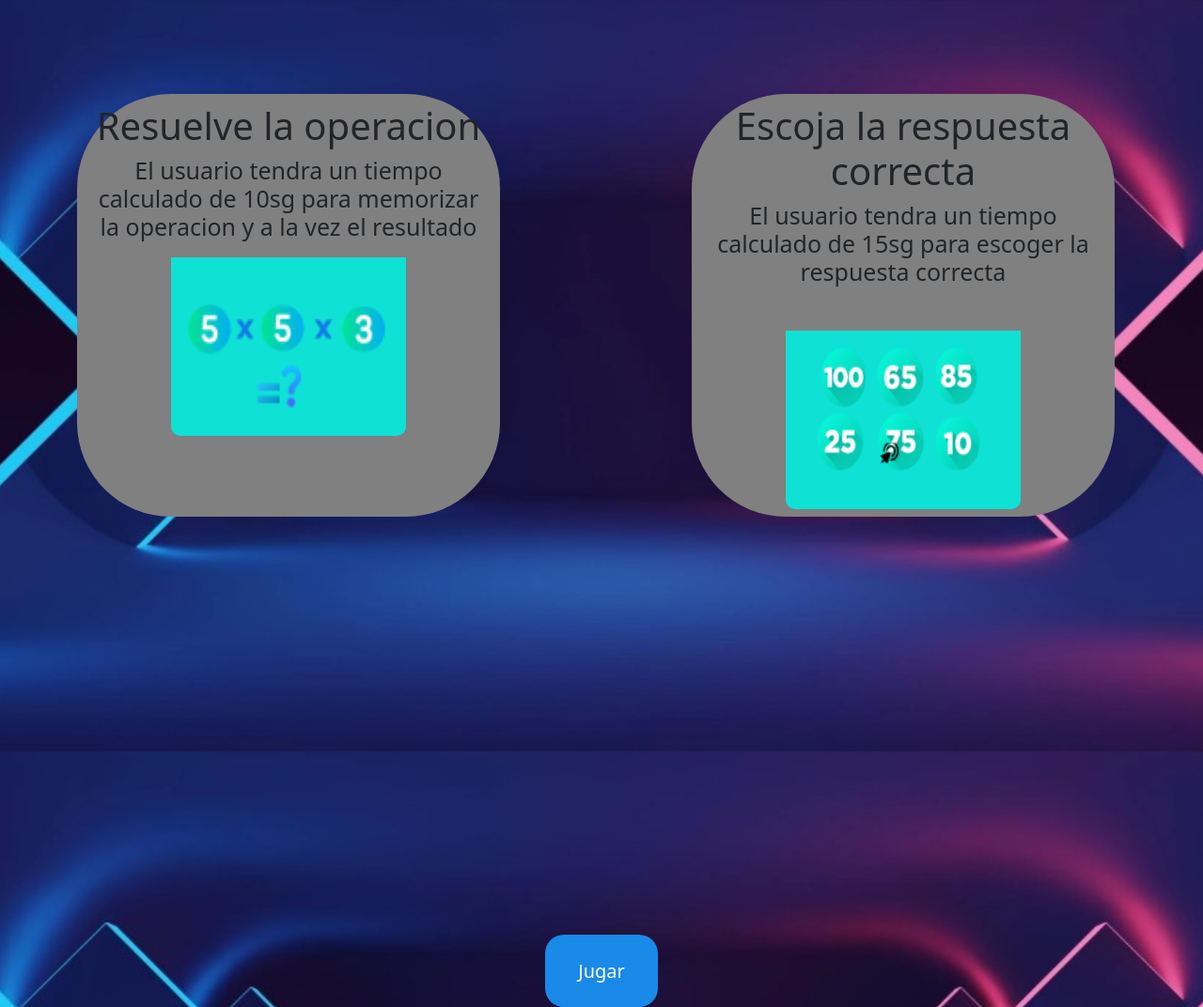
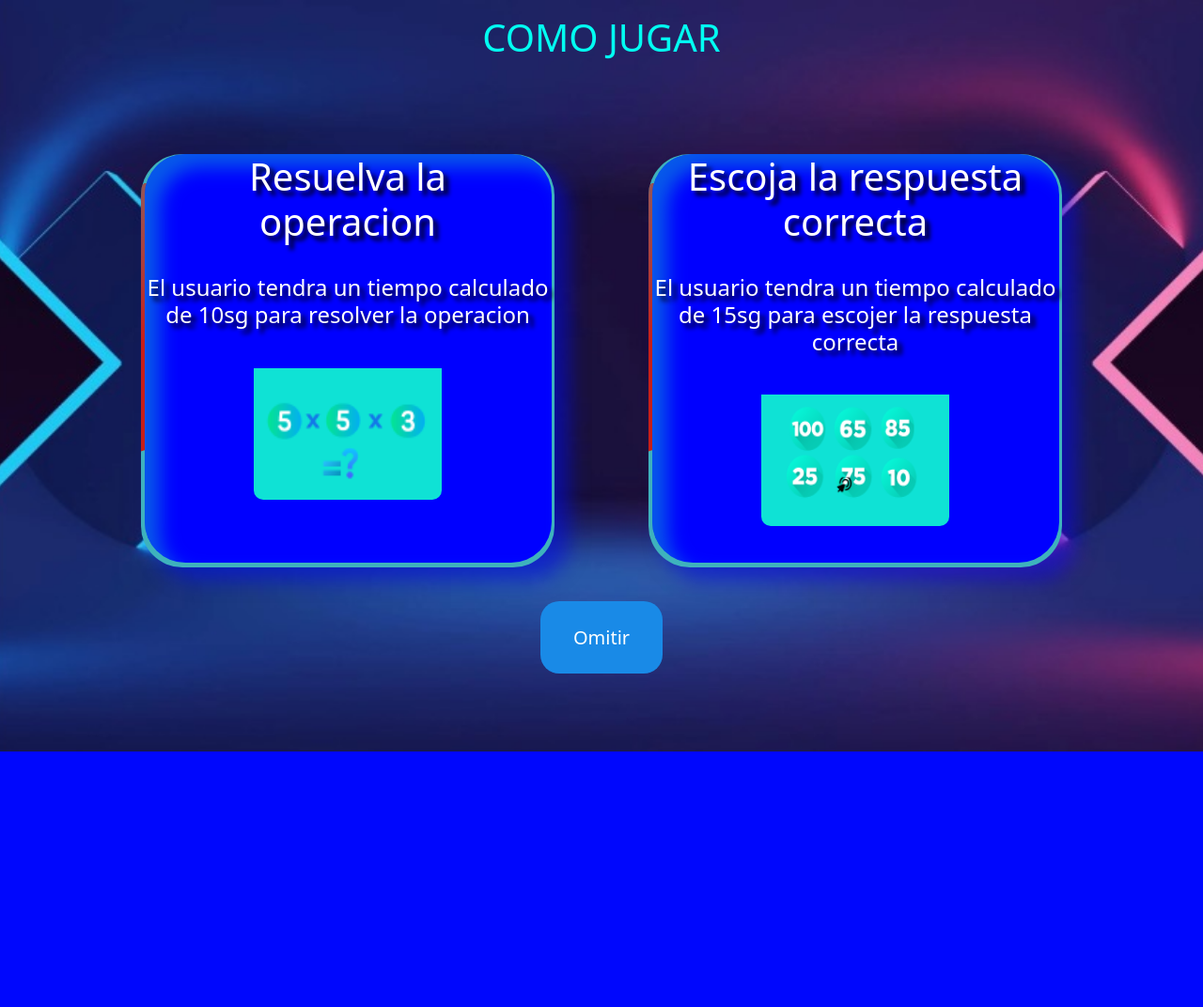
Before and after one commit to DanielBata25/Juego-Arcade-Memory, a PHP site: the page made by Video-juego/Guia numeros.html in a window 1280 px wide. Shown: the whole page at 94% size. After the commit the page ends 800 px from the top, so only its background shows below. Run offline with PHP 8.4, Linux system fonts and the light colour scheme.

Commit message:
BATA 08/09/2024

```diff
--- a/Video-juego/Guia numeros.html
+++ b/Video-juego/Guia numeros.html
@@ -7,50 +7,46 @@
     <meta name="keywords" content="Anime, unica, creative, html">
     <meta name="viewport" content="width=device-width, initial-scale=1.0">
     <meta http-equiv="X-UA-Compatible" content="ie=edge">
-    <title>Resuelva</title>
+    <title>Musica Guia</title>
 
     <link rel="stylesheet" href="bootstrap-5.1.3-dist/css/bootstrap.css">
     <script src="bootstrap-5.1.3-dist/js/bootstrap.js"></script>
+    <link rel="stylesheet" href="css/styles.css">
 
-    <link rel="stylesheet" href="css/styles.css">
 </head>
 
 <body>
 
     <div class="container text-center">
+        <h1 class="mt-3 text-center lola">COMO JUGAR</h1>
+
         <div class="contenedor">
-            <div class="box-1">
-                <div class="cuadro1">
-                    <h1 class="texto">Resuelve la operacion</h1>
-                    <div class="cuadro2">
-                        <h2 class="texto1">El usuario tendra un tiempo calculado de 10sg para memorizar la operacion y a
-                            la vez el resultado</h2>
-                        <img src="img/operacion.png" class="img6" alt="">
-                    </div>
-                </div>
-            </div>
-            <div class="container text-center">
-            <div class="box-2">
-                <div class="cuadro1">
-                    <h1 class="texto">Escoja la respuesta correcta</h1>
-                    <div class="cuadro2">
-                        <h2 class="texto1">El usuario tendra un tiempo calculado de 15sg para escoger la respuesta
-                            correcta</h2>
-                        <img src="img/resultados_operacion.png" class="img7" alt="">
-
-                    </div>
+            <div class="tarjeta-1">
+                <div class="canal">
+                    <h1>Resuelva la <br> operacion</h1>
+                    <br>
+                    <h4>El usuario tendra un tiempo calculado de 10sg para resolver la operacion</h4>
+                    <br>
+                    <img src="img/operacion.png" class="piano1" alt="">
                 </div>
 
             </div>
 
-        </div>
+            <div class="tarjeta-1">
+                <div class="canal">
+                    <h1>Escoja la respuesta correcta</h1>
+                    <br>
+                    <h4>El usuario tendra un tiempo calculado de 15sg para escojer la respuesta correcta</h4>
+                    <br>
+                    <img src="img/resultados_operacion.png" class="piano1" alt="">
+                </div>
 
 
-
+            </div>
+        </div>
     </div>
-
-    <div class="numeros">
-    <a class="boton_numeros" href="Inicio Sesion.html" role="button">Jugar</a>
+    <div class="numeros text-center">
+        <a class="boton_numeros" href="numeros.html" role="button">Omitir</a>
     </div>
 
 </body>
--- a/Video-juego/Inicio Sesion.html
+++ b/Video-juego/Inicio Sesion.html
@@ -42,7 +42,7 @@
       <form action="#">
         <input type="text" placeholder="Usuario" required>
         <input type="password" placeholder="Contraseña" required>
-        <a href="opciones.html" class="btn-1">Jugar</a>
+        <a href="modo de juego.html" class="btn-1">Jugar</a>
       </form>
       <p class="color">¿No tienes una cuenta? <a href="Registro.html">Registro</a></p>
     </div>
--- a/Video-juego/Jugar Solo.html
+++ b/Video-juego/Jugar_multi.html
@@ -22,17 +22,17 @@
             <div class="col numeros2">
                 <img src="img/image 1.3.png">
                 <br><br><br><br>
-                <a class="btn-2" href="Guia musica.html" role="button">Halla el patron musical</a>
+                <a class="btn-1" href="Guia musica.html" role="button">Halla el patron musical</a>
             </div>
             <div class="col numeros2">
                 <img src="img/image 1.2.png">
                 <br><br><br><br><br>
-                <a class="btn-2" href="Guia numeros.html" role="button">Resuelva la operacion</a>
+                <a class="btn-1" href="Guia numeros.html" role="button">Resuelva la operacion</a>
             </div>
             <div class="col numeros2">
                 <img src="img/image1.1png.png">
                 <br><br><br><br><br>
-                <a class="btn-2" href="Guia imagen.html" role="button">Memoriza la imagen</a>
+                <a class="btn-1" href="Guia imagen.html" role="button">Memoriza la imagen</a>
 
             </div>
 
--- a/Video-juego/Play2.html
+++ b/Video-juego/Play2.html
@@ -23,7 +23,7 @@
         <br><br>
         <img src="img/logo2.png" height="450" width="450" class="logo" alt="">
         <br><br><br><br>
-        <a class="btn-1" href="#" role="button">Puntuacion Alta</a>
+        <a class="btn-1" href="tabla posiciones.html" role="button">Puntuacion Alta</a>
         <a class="btn-1" href="Inicio Sesion.html" role="button">Jugar</a>
         <a class="btn-1" href="Registro.html" role="button">No tienes cuenta</a>
     </div>
--- a/Video-juego/css/styles.css
+++ b/Video-juego/css/styles.css
@@ -32,17 +32,7 @@ body {
 	font-size: 20px;
 	transition: .4s ease;
 }
-.btn-2 {
-	margin-right: 30px;
-	border-radius: 20px;
-	background-color: rgb(25, 138, 231);
-	padding: 25px 35px;
-	text-decoration: none;
-	color: white;
-	font-weight: 600;
-	font-size: 20px;
-	transition: .4s ease;
-}
+
 .btn-1:hover {
 	box-shadow: 0 0 10px blue,
 		        0 0 30px blue,
@@ -72,6 +62,7 @@ body {
 .lola{
 	color: rgb(2, 255, 242);
 	align-content: center;
+	margin-top: 0%;
 }
 .numeros2 img{
 
@@ -127,59 +118,24 @@ body {
 	height: 200px;
 	border-radius: 10px 10px;
 }
-.img3{
-	padding-top: 20px;
-	width: 100px;
-	height: 100px;
-	margin-left: -110px;
-	position: absolute;
+.piano1{
+	padding-top: 10px;
+	width: 200px;
+	height: 150px;
+	border-radius: 10px 10px;
+
+	margin: 0 10px;
 }
-.img4{
-	padding-top: 20px;
-	width: 100px;
-	height: 100px;
-	margin-left: -120px;
-	margin-top: -400px;
+.num1{
+	padding-top: 10px;
+	width: 180px;
+	height: 130px;
+	border-radius: 10px 10px;
+
+	margin: 0 10px;
 }
 
-.img5{
-	padding-top: 20px;
-	width: 100px;
-	height: 100px;
-	margin-right: 10px;
-	margin-top: 100px;
-}
 
-.img6{
-	padding-top: 10px;
-	width: 250px;
-	height: 200px;
-	border-radius: 10px 10px;
-}
-
-.img7{
-	margin-top: 30px;
-	padding-top: 10px;
-	width: 250px;
-	height: 200px;
-	border-radius: 10px 10px;
-}
-
-.img8{
-	margin-top: 10px;
-	padding-top: 10px;
-	width: 250px;
-	height: 200px;
-	border-radius: 10px 10px;
-}
-
-.img9{
-	margin-top: 10px;
-	padding-top: 10px;
-	width: 250px;
-	height: 200px;
-	border-radius: 10px 10px;
-}
 /*ESTLIOS BORDES MODO DE JUEGO*/
 .contenedor{
 	display: flex;
@@ -188,8 +144,8 @@ body {
 	margin-top: 100px;
 }
 .tarjeta-1{
-	height: 500px;
-	width: 450px;
+	height: 440px;
+	width: 440px;
 	/*height: 250px;
 	width: 200px;*/
 	background-color: rgb(62, 178, 189);
@@ -202,16 +158,12 @@ body {
 
 	margin: 0 50px;
 
-
-
-
-
 }
 .tarjeta-1::before{
 	content: "";
 	position: absolute;
-	height: 550px;
-	width: 550px;
+	height: 490px;
+	width: 540px;
 	/*height: 300px;
 	width: 300px;*/
 	background-image: conic-gradient(rgb(198, 31, 25) 30deg, transparent 120deg);
@@ -228,8 +180,8 @@ body {
 .tarjeta-1::after{
 	content:"";
 	position: absolute;
-	height: 490px;
-	width: 440px;
+	height: 435px;
+	width:  433px;
 	/*height: 240px;
 	width: 190px;*/
 	background-color: blue;
@@ -251,7 +203,7 @@ body {
 /*ESTLIOS OPERACIONES DE NUMEROS*/
 .numeros{
 	color: aqua;
-	margin-top: 42%;
+	margin-top:60px;
 }
 .boton_numeros{
 
```
Also changed, not shown: Video-juego/Guia imagen.html (+22 -25 lines), Video-juego/Guia musica.html (+14 -35 lines), Video-juego/Play.html (+6 -3 lines), Video-juego/css/modo_juego.css (added, +63 -0 lines), Video-juego/modo de juego.html (+21 -15 lines), Video-juego/css/fondo.css (added), Video-juego/img/01110.png (deleted), Video-juego/img/captura.png (deleted), Video-juego/img/num1.png (added), Video-juego/img/num2.png (renamed from Video-juego/img/Captura de pantalla 2024-07-27 002926 1.png), Video-juego/img/num3.png (added).
